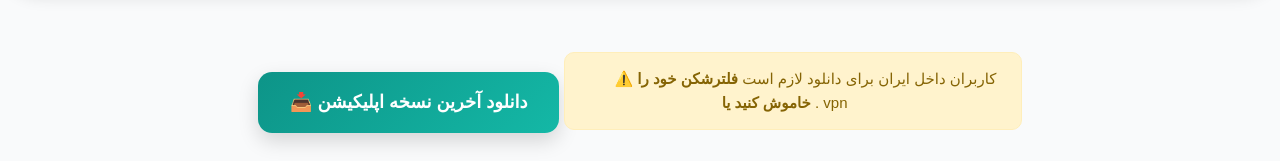
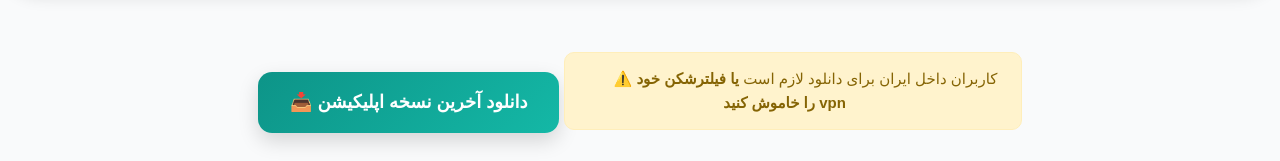
Before and after one commit to zabiullahjm-star/price-site, a plain HTML site: page index.html in a window 1280 px wide. Shown: the part 192-353 px from the top of the page. Drawn offline with Linux system fonts and the light colour scheme.

Commit message:
Update index.html

```diff
--- a/index.html
+++ b/index.html
@@ -128,8 +128,8 @@
     </a>
  <div class="notice">
       ⚠️ کاربران داخل ایران برای دانلود لازم است <strong>
-     فلترشکن خود را خاموش کنید یا
-      </strong>. vpn
+     یا فیلترشکن خود را خاموش کنید vpn
+      </strong>
     </div>
   </div>
 
```
